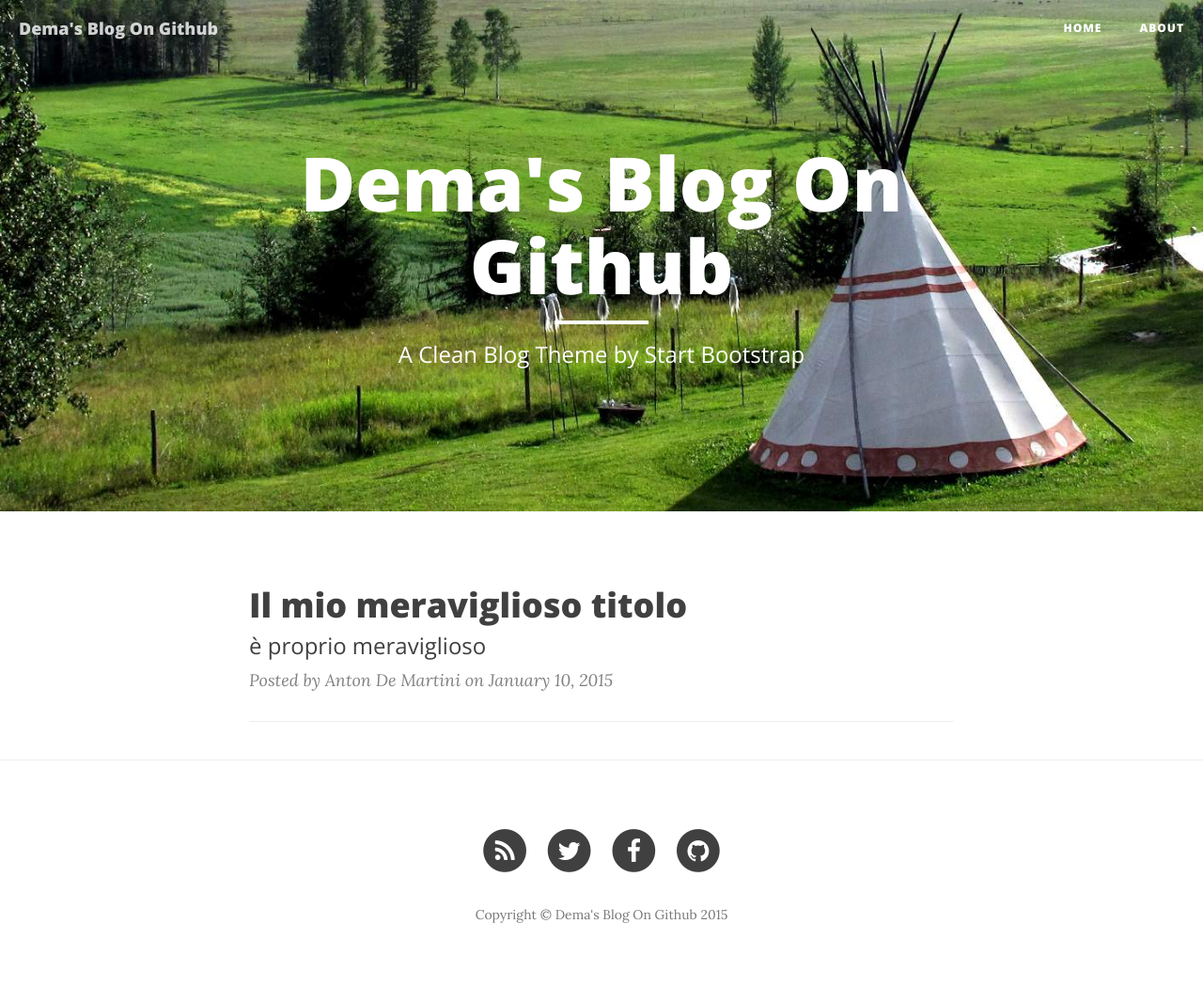
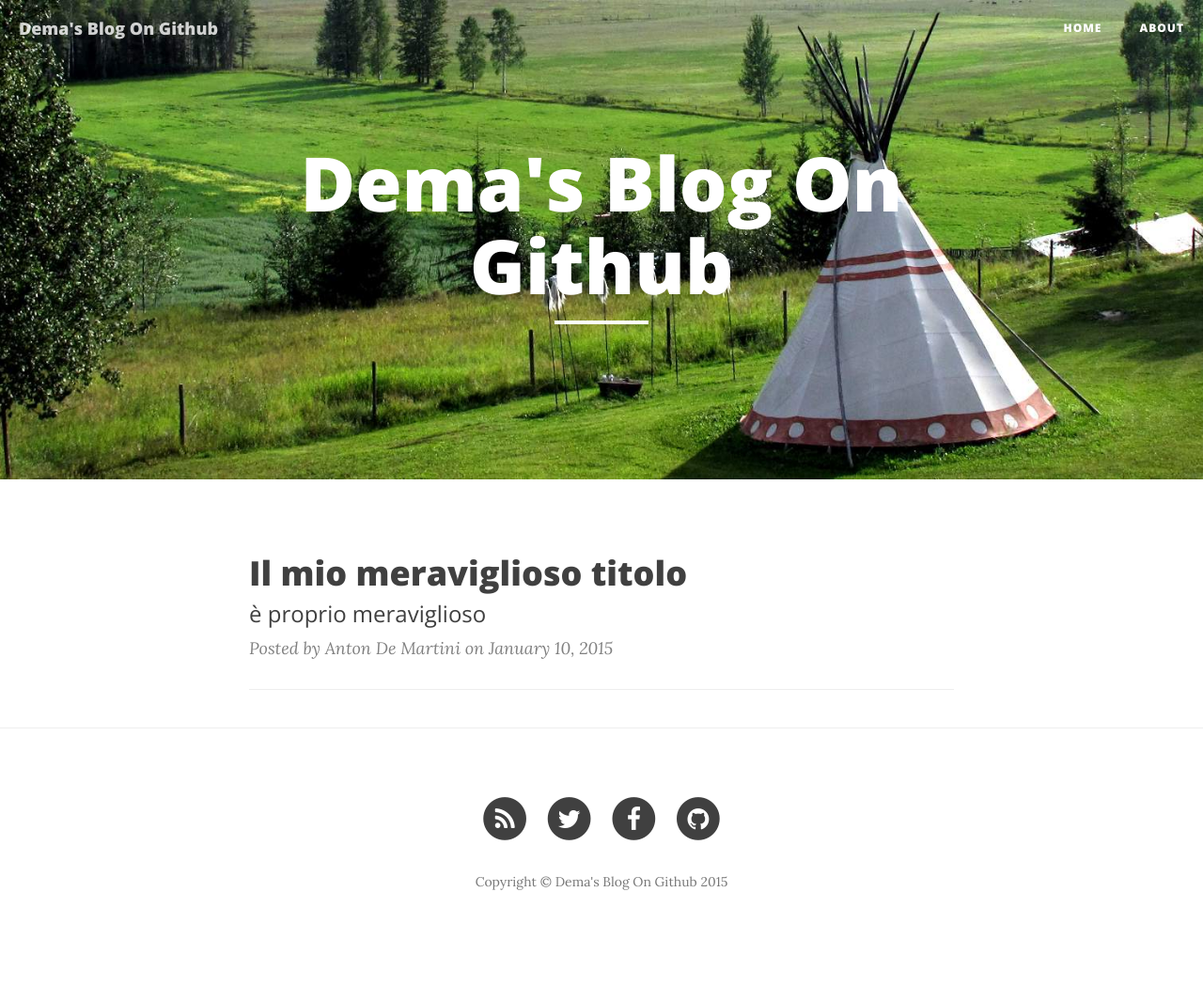
Before and after one commit to anton-dema/anton-dema.github.io, a Jekyll site: the page built from index.html, in a window 1280 px wide. Shown: the whole page at 94% size. Built offline with Jekyll 4.4.1, drawn with Linux system fonts in a browser that asks for light colours; nearby versions of some CDN libraries; the list of posts is cut into pages by our own code; after the commit the page ends 1014 px from its top, so only the background shows below that.

Commit message:
Cambiato la didascalia della pagina home

```diff
--- a/index.html
+++ b/index.html
@@ -1,6 +1,5 @@
 ---
 layout: page
-description: "A Clean Blog Theme by Start Bootstrap"
 ---
 
 {% for post in paginator.posts %}
```
